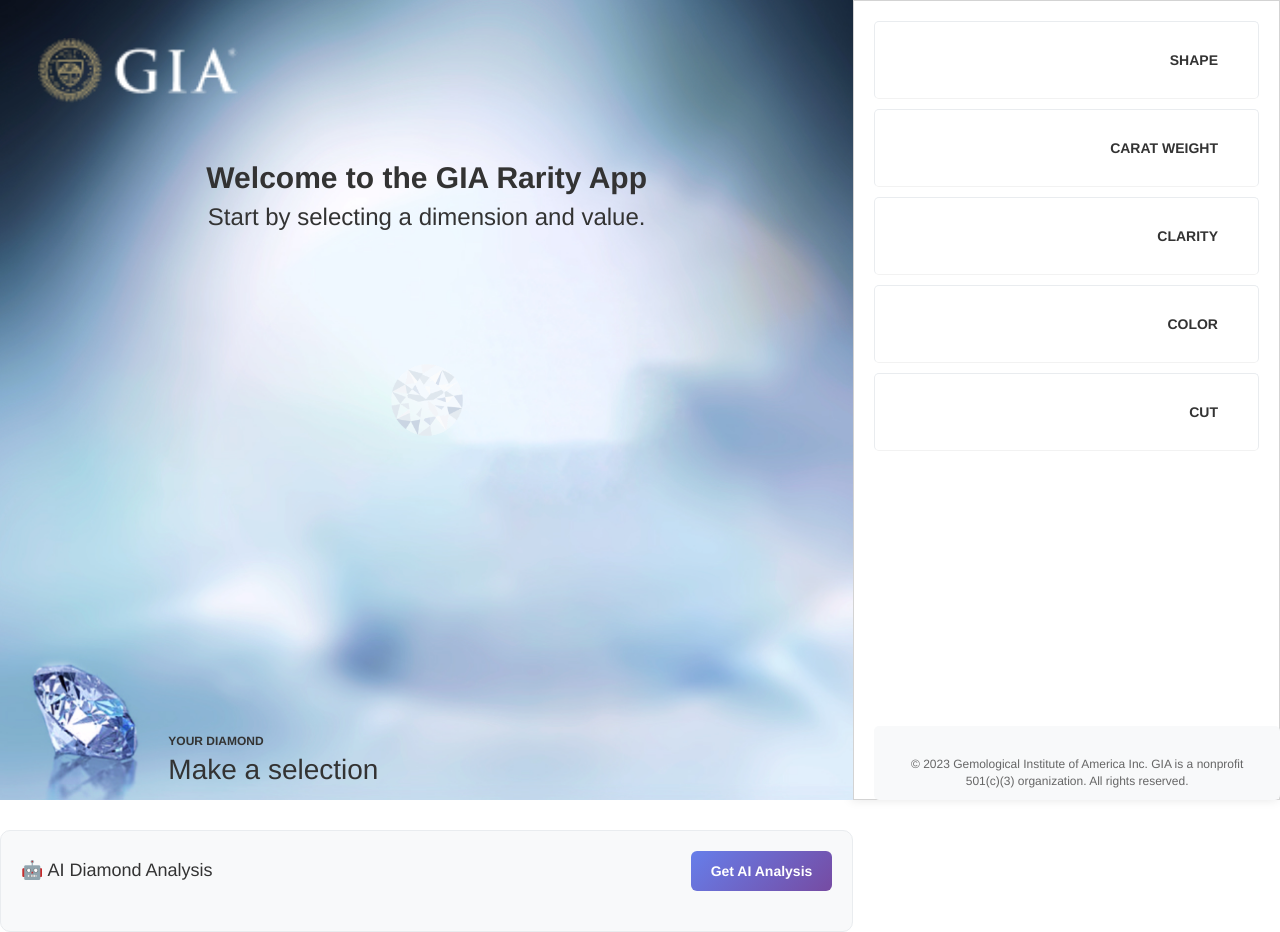
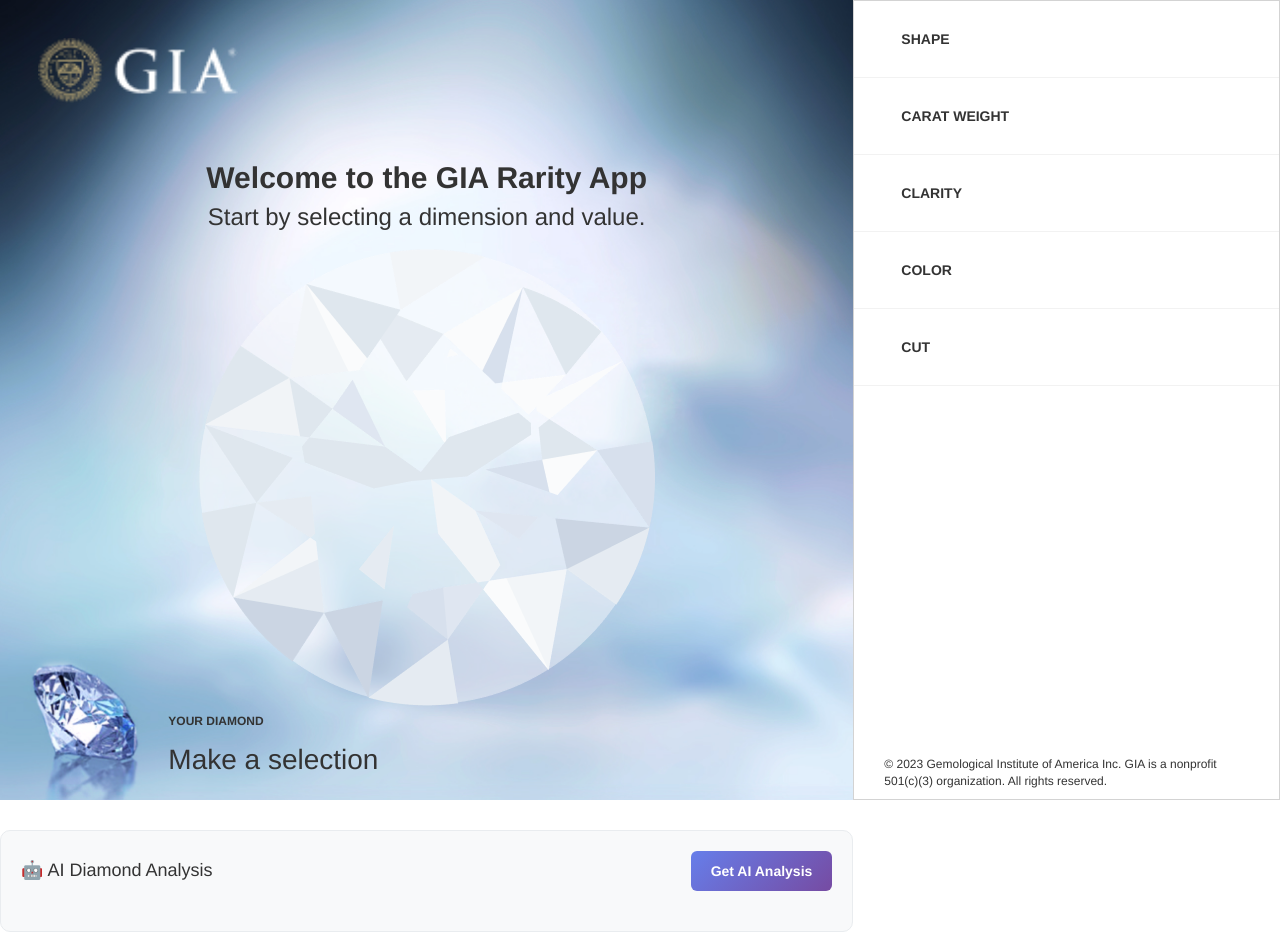
Before and after one commit to loveclari/gem-rarity-ai, a Next.js app: page / in a window 1280 px wide. Built offline with nearby package versions, Linux system fonts and the light colour scheme.

Commit message:
Restore original styles and prepare for Vercel deployment

```diff
--- a/src/app/globals.css
+++ b/src/app/globals.css
@@ -25,93 +25,7 @@
   font-family: Arial, Helvetica, sans-serif;
 }
 
-/* Essential Next.js styles only - main styles come from styles.css */
-
-/* Critical Layout Styles */
-#grid {
-  display: grid;
-  grid-template-columns: 2fr 1fr;
-  grid-template-rows: minmax(100vh, auto);
-  min-height: 100vh;
-}
-
-.main {
-  background-image: url("/img/hero-main-img.jpg");
-  background-repeat: no-repeat;
-  background-size: cover;
-  display: flex;
-  flex-direction: column;
-  z-index: 2;
-  padding: 10px;
-  position: relative;
-}
-
-.footnote-main {
-  display: flex;
-  justify-content: space-between;
-  align-items: center;
-  margin-top: auto;
-}
-
-.footnote-main .diamond-img {
-  max-width: 7%;
-}
-
-.footnote-main > div {
-  flex: 1 1 30%;
-}
-
-.diamond-text {
-  max-width: 70%;
-  margin-left: 100px;
-}
-
-.footnote-main .your-diamond {
-  font-size: 12px;
-  text-transform: uppercase;
-  font-weight: 800;
-  margin: 0;
-}
-
-.footnote-main .make-select {
-  font-size: 28px;
-  font-weight: 500;
-  margin: 0;
-}
-
-.big-diamond-blink {
-  position: absolute;
-  top: 50%;
-  left: 50%;
-  transform: translate(-50%, -50%);
-  width: 100px;
-  height: 100px;
-  background-image: url("/img/big-diamond.png");
-  background-size: contain;
-  background-repeat: no-repeat;
-  animation: blinking 2s infinite;
-}
-
-@keyframes blinking {
-  0%, 50% { opacity: 1; }
-  51%, 100% { opacity: 0.3; }
-}
-
-h1 {
-  font-size: 2.5rem;
-  font-weight: bold;
-  margin: 20px 0 10px 0;
-  color: #333;
-}
-
-h2 {
-  font-size: 1.2rem;
-  font-weight: normal;
-  margin: 0 0 30px 0;
-  color: #666;
-}
-
-/* Accordion functionality */
+/* Essential accordion functionality only */
 .accordion .content.open {
   display: flex !important;
 }
@@ -120,311 +34,10 @@
   display: none;
 }
 
-/* Make sure accordion sections are clickable */
 .accordion .header {
   cursor: pointer;
 }
 
-/* Show checkmark when active */
 .header.active .fa-check {
   opacity: 1;
 }
-
-/* Slider Container */
-.slider-container {
-  position: relative;
-  width: 100%;
-  display: flex;
-  align-items: center;
-  padding: 20px 0;
-  overflow: visible;
-}
-
-/* Slider */
-.slider {
-  display: flex;
-  overflow-x: auto;
-  scroll-behavior: smooth;
-  scrollbar-width: none;
-  -ms-overflow-style: none;
-  gap: 0;
-  padding: 0 40px;
-  width: 100%;
-  align-items: center;
-  justify-content: flex-start;
-  position: relative;
-  height: 200px;
-}
-
-.slider::-webkit-scrollbar {
-  display: none;
-}
-
-/* Card Stack - Original style */
-.slider-item {
-  flex-shrink: 0;
-  display: flex;
-  flex-direction: column;
-  align-items: center;
-  cursor: pointer;
-  padding: 12px;
-  border-radius: 8px;
-  transition: all 0.3s ease;
-  min-width: 90px;
-  position: relative;
-  background: white;
-  box-shadow: 0 2px 6px rgba(0, 0, 0, 0.1);
-  border: 1px solid #e0e0e0;
-  margin-right: -35px;
-  transform: scale(0.4);
-  opacity: 0.5;
-  z-index: 1;
-  pointer-events: auto;
-}
-
-/* First card - largest and most prominent */
-.slider-item:first-child {
-  margin-right: 0;
-  transform: scale(1);
-  opacity: 1;
-  z-index: 10;
-  box-shadow: 0 4px 12px rgba(0, 0, 0, 0.15);
-  pointer-events: auto;
-}
-
-/* Second card */
-.slider-item:nth-child(2) {
-  transform: scale(0.7);
-  opacity: 0.8;
-  z-index: 9;
-  pointer-events: auto;
-}
-
-/* Third card */
-.slider-item:nth-child(3) {
-  transform: scale(0.6);
-  opacity: 0.7;
-  z-index: 8;
-  pointer-events: auto;
-}
-
-/* Fourth card */
-.slider-item:nth-child(4) {
-  transform: scale(0.5);
-  opacity: 0.6;
-  z-index: 7;
-  pointer-events: auto;
-}
-
-/* Fifth card */
-.slider-item:nth-child(5) {
-  transform: scale(0.45);
-  opacity: 0.5;
-  z-index: 6;
-  pointer-events: auto;
-}
-
-/* Hover effects */
-.slider-item:hover {
-  transform: scale(1.1) !important;
-  opacity: 1 !important;
-  z-index: 100 !important;
-  box-shadow: 0 6px 18px rgba(0, 0, 0, 0.2) !important;
-  pointer-events: auto !important;
-}
-
-/* Selected state */
-.slider-item.selected {
-  background-color: rgba(100, 168, 226, 0.1);
-  border: 2px solid rgba(100, 168, 226, 1);
-  transform: scale(1.2) !important;
-  z-index: 200 !important;
-  box-shadow: 0 8px 20px rgba(100, 168, 226, 0.3) !important;
-  pointer-events: auto !important;
-}
-
-/* Image Styles */
-.shape-image,
-.carat-image,
-.clarity-image {
-  width: 60px;
-  height: 60px;
-  margin-bottom: 6px;
-  border-radius: 4px;
-  transition: all 0.3s ease;
-  object-fit: cover;
-}
-
-/* Color and Cut Images */
-.color-image,
-.cut-image {
-  width: 60px;
-  height: 60px;
-  margin-bottom: 6px;
-  border-radius: 4px;
-  background-color: #f8f9fa;
-  display: flex;
-  align-items: center;
-  justify-content: center;
-  border: 1px solid #e9ecef;
-  transition: all 0.3s ease;
-  font-weight: bold;
-  color: #495057;
-}
-
-/* Grade Displays */
-.color-grade,
-.cut-grade {
-  font-size: 14px;
-  font-weight: bold;
-  color: #333;
-}
-
-/* Text Labels */
-.shape-text,
-.carat-text,
-.clarity-text,
-.color-text,
-.cut-text {
-  font-size: 10px;
-  font-weight: 600;
-  text-align: center;
-  color: #495057;
-  transition: all 0.3s ease;
-}
-
-/* Chevron Styles */
-.chevron-left,
-.chevron-right {
-  position: absolute !important;
-  top: 50% !important;
-  transform: translateY(-50%) !important;
-  width: 30px !important;
-  height: 30px !important;
-  background-color: rgba(255, 255, 255, 0.95) !important;
-  border-radius: 50% !important;
-  display: flex !important;
-  align-items: center !important;
-  justify-content: center !important;
-  cursor: pointer !important;
-  z-index: 50 !important;
-  box-shadow: 0 2px 8px rgba(0, 0, 0, 0.15) !important;
-  transition: all 0.3s ease !important;
-  border: 1px solid rgba(0, 0, 0, 0.1) !important;
-}
-
-.chevron-left {
-  left: 5px !important;
-}
-
-.chevron-right {
-  right: 5px !important;
-}
-
-.chevron-left:hover,
-.chevron-right:hover {
-  background-color: rgba(100, 168, 226, 0.1) !important;
-  transform: translateY(-50%) scale(1.1) !important;
-  box-shadow: 0 4px 12px rgba(0, 0, 0, 0.2) !important;
-}
-
-.chevron-left i,
-.chevron-right i {
-  color: #666 !important;
-  font-size: 12px !important;
-  font-weight: bold !important;
-}
-
-/* Content layout */
-.content {
-  flex-direction: column;
-  padding: 20px;
-}
-
-.info {
-  margin-top: 20px;
-  text-align: center;
-  color: #666;
-  font-size: 14px;
-}
-
-/* Accordion styles */
-.accordion {
-  background: white;
-  padding: 20px;
-  box-shadow: -2px 0 10px rgba(0, 0, 0, 0.1);
-}
-
-.accordion .header {
-  background: #f8f9fa;
-  padding: 15px 20px;
-  border: 1px solid #e9ecef;
-  border-radius: 5px;
-  margin-bottom: 10px;
-  display: flex;
-  justify-content: space-between;
-  align-items: center;
-  font-weight: 600;
-  color: #333;
-}
-
-.accordion .header:hover {
-  background: #e9ecef;
-}
-
-.accordion .header.active {
-  background: #007bff;
-  color: white;
-}
-
-/* Clear button */
-.clear-button {
-  text-align: center;
-  margin: 20px 0;
-}
-
-.clear-button button {
-  background: #dc3545;
-  color: white;
-  border: none;
-  padding: 10px 20px;
-  border-radius: 5px;
-  cursor: pointer;
-  font-weight: 600;
-}
-
-.clear-button button:hover {
-  background: #c82333;
-}
-
-/* Footnote */
-.footnote {
-  margin-top: 30px;
-  padding: 20px;
-  background: #f8f9fa;
-  border-radius: 5px;
-  text-align: center;
-  font-size: 12px;
-  color: #666;
-}
-
-/* Responsive */
-@media screen and (max-width: 768px) {
-  #grid {
-    display: block;
-  }
-
-  .main {
-    min-height: 50vh;
-  }
-
-  .footnote-main {
-    flex-direction: column;
-    text-align: center;
-  }
-
-  .diamond-text {
-    margin-left: 0;
-    margin-top: 20px;
-  }
-}
```
Also changed, not shown: vercel.json (added).
